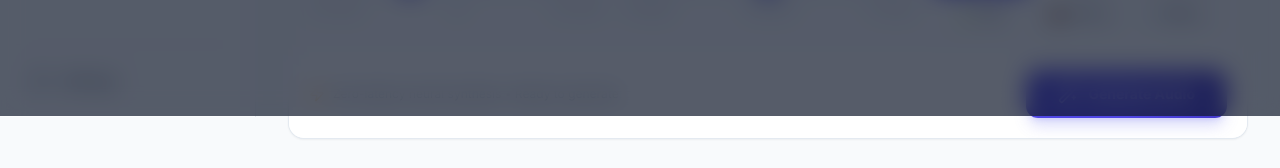
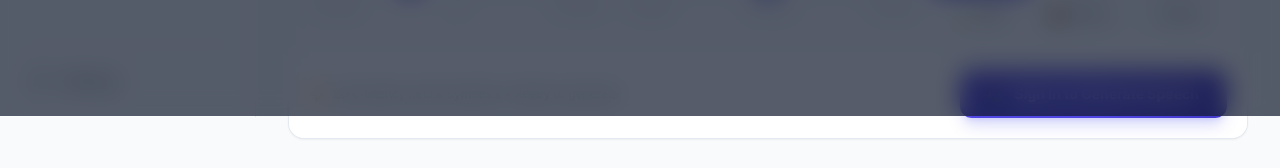
Before and after one commit to rohittak903/Voxaro, a React (Vite) app: page / in a window 1280 px wide. Shown: the part 684-852 px from the top of the page. Built offline with nearby package versions, Linux system fonts and the light colour scheme; no server answers.

Commit message:
feat: enforce Google sign-in prompt before voice generation for unauthenticated users

```diff
--- a/src/components/editor/TextEditor.tsx
+++ b/src/components/editor/TextEditor.tsx
@@ -47,7 +47,7 @@ export const TextEditor: React.FC = () => {
     lastDraftSavedTime,
   } = useAudio();
 
-  const { planDetails, t, showToast } = useUser();
+  const { planDetails, t, showToast, isAuthenticated, setShowAuthModal } = useUser();
 
   const [showUploadModal, setShowUploadModal] = useState(false);
   const [showPronounceModal, setShowPronounceModal] = useState(false);
@@ -373,15 +373,32 @@ export const TextEditor: React.FC = () => {
             {isGenerating ? (
               <button
                 onClick={cancelGeneration}
-                className="px-4 py-3 rounded-xl text-xs font-semibold bg-slate-200 dark:bg-slate-800 text-slate-700 dark:text-slate-300 hover:bg-slate-300 transition-colors"
+                className="px-4 py-3 rounded-xl text-xs font-semibold bg-slate-200 dark:bg-slate-800 text-slate-700 dark:text-slate-300 hover:bg-slate-300 transition-colors cursor-pointer"
               >
                 Cancel
+              </button>
+            ) : !isAuthenticated ? (
+              <button
+                onClick={() => {
+                  showToast('Please sign in with Google to generate voice speech', 'info');
+                  setShowAuthModal(true);
+                }}
+                disabled={isOverLimit || inputText.trim().length === 0}
+                className="w-full sm:w-auto px-7 py-3.5 rounded-xl text-sm font-bold text-white bg-gradient-to-r from-primary-600 via-indigo-600 to-primary-700 hover:from-primary-500 hover:to-indigo-500 disabled:opacity-50 disabled:cursor-not-allowed shadow-lg shadow-primary-500/25 flex items-center justify-center gap-2.5 transform active:scale-98 transition-all cursor-pointer"
+              >
+                <svg className="w-4 h-4 shrink-0" viewBox="0 0 24 24">
+                  <path fill="#EA4335" d="M12 5c1.6 0 3 .6 4.1 1.7l3.1-3.1C17.3 1.8 14.8 1 12 1 7.5 1 3.7 3.6 1.9 7.3l3.7 2.9C6.5 7.3 9 5 12 5z" />
+                  <path fill="#4285F4" d="M23.5 12.3c0-.8-.1-1.6-.2-2.3H12v4.6h6.5c-.3 1.5-1.1 2.8-2.4 3.7l3.7 2.9c2.2-2 3.7-5 3.7-8.9z" />
+                  <path fill="#FBBC05" d="M5.6 14.8c-.2-.7-.4-1.5-.4-2.8s.2-2.1.4-2.8L1.9 6.3C.7 8.7 0 10.3 0 12s.7 3.3 1.9 5.7l3.7-2.9z" />
+                  <path fill="#34A853" d="M12 23c3.2 0 6-1.1 8-3l-3.7-2.9c-1.1.7-2.5 1.2-4.3 1.2-3 0-5.5-2.3-6.4-5.2L1.9 16C3.7 19.7 7.5 23 12 23z" />
+                </svg>
+                <span>Sign In to Generate Speech</span>
               </button>
             ) : (
               <button
                 onClick={generateAudio}
                 disabled={isOverLimit || inputText.trim().length === 0}
-                className="w-full sm:w-auto px-8 py-3.5 rounded-xl text-sm font-bold text-white bg-gradient-to-r from-primary-600 via-indigo-600 to-primary-700 hover:from-primary-500 hover:to-indigo-500 disabled:opacity-50 disabled:cursor-not-allowed shadow-lg shadow-primary-500/25 flex items-center justify-center gap-2.5 transform active:scale-98 transition-all"
+                className="w-full sm:w-auto px-8 py-3.5 rounded-xl text-sm font-bold text-white bg-gradient-to-r from-primary-600 via-indigo-600 to-primary-700 hover:from-primary-500 hover:to-indigo-500 disabled:opacity-50 disabled:cursor-not-allowed shadow-lg shadow-primary-500/25 flex items-center justify-center gap-2.5 transform active:scale-98 transition-all cursor-pointer"
               >
                 <Wand2 className="w-5 h-5" />
                 <span>{t.generateBtn}</span>
--- a/src/context/AudioContext.tsx
+++ b/src/context/AudioContext.tsx
@@ -63,7 +63,7 @@ interface AudioContextType {
 const AudioContext = createContext<AudioContextType | undefined>(undefined);
 
 export const AudioProvider: React.FC<{ children: React.ReactNode }> = ({ children }) => {
-  const { user, planDetails, recordUsage, showToast, setShowPricingModal, t } = useUser();
+  const { user, planDetails, recordUsage, showToast, setShowPricingModal, isAuthenticated, setShowAuthModal, t } = useUser();
 
   const draft = StorageService.loadDraft();
   const initialVoice = VOICES.find(v => v.id === draft.voiceId) || VOICES[0];
@@ -195,6 +195,13 @@ export const AudioProvider: React.FC<{ children: React.ReactNode }> = ({ childre
 
   // Generation Trigger
   const generateAudio = async (): Promise<boolean> => {
+    // 0. Authentication Gate: prompt sign in if not authenticated
+    if (!isAuthenticated) {
+      showToast('Please sign in with Google to generate speech audio', 'info');
+      setShowAuthModal(true);
+      return false;
+    }
+
     const trimmed = inputText.trim();
 
     // 1. Validation
```
